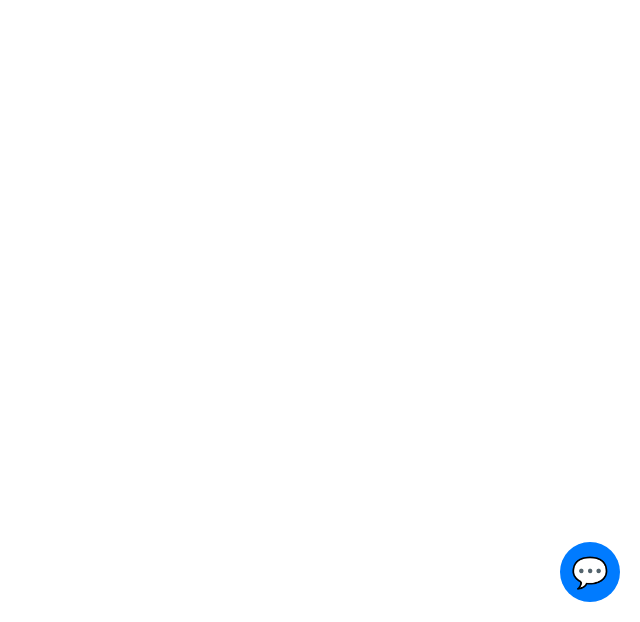
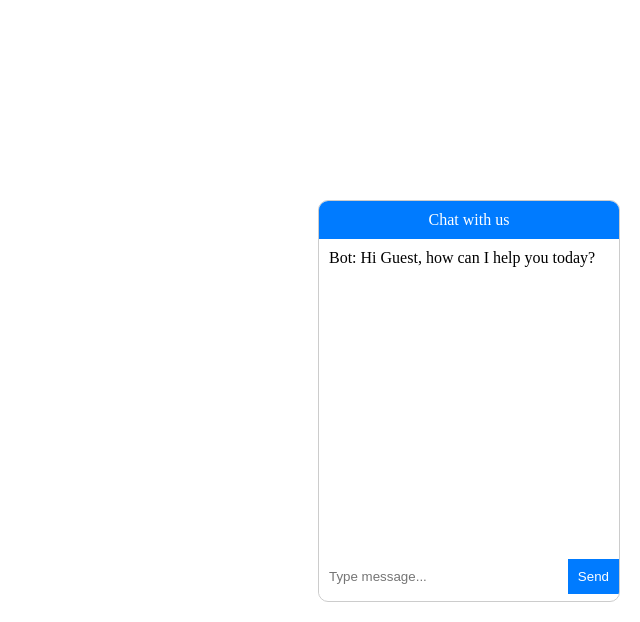
Before and after one commit to KartikNama/Ai-Bot, a Flask app: page / in a window 1280 px wide. Shown: the part 178-800 px from the top of the page, without its empty margins (640-1280 px from the left). Run offline with Flask 3, Linux system fonts and the light colour scheme.

Commit message:
Interface

```diff
--- a/templates/dashboard.html
+++ b/templates/dashboard.html
@@ -3,23 +3,10 @@
 <head>
     <title>Chatbot</title>
     <style>
-        #chatbot-icon {
+        #chatbot-modal {
+            display: block; /* Always visible */
             position: fixed;
             bottom: 20px;
-            right: 20px;
-            background: #007bff;
-            color: #fff;
-            border-radius: 50%;
-            width: 60px;
-            height: 60px;
-            font-size: 30px;
-            border: none;
-            cursor: pointer;
-        }
-        #chatbot-modal {
-            display: none;
-            position: fixed;
-            bottom: 90px;
             right: 20px;
             width: 300px;
             height: 400px;
@@ -56,7 +43,8 @@
     </style>
 </head>
 <body>
-    <button id="chatbot-icon">💬</button>
+
+    <!-- Removed the chatbot icon button -->
     <div id="chatbot-modal">
         <div id="chatbot-header">Chat with us</div>
         <div id="chatbot-messages"></div>
@@ -67,8 +55,6 @@
     </div>
 
     <script>
-        const chatbotIcon = document.getElementById('chatbot-icon');
-        const chatbotModal = document.getElementById('chatbot-modal');
         const chatbotMessages = document.getElementById('chatbot-messages');
         const chatbotUserInput = document.getElementById('chatbot-user-input');
         const chatbotSend = document.getElementById('chatbot-send');
@@ -77,12 +63,8 @@
         const orders = {{ orders | tojson }};
         const token = "{{ token }}";
 
-        chatbotIcon.addEventListener('click', () => {
-            chatbotModal.style.display = chatbotModal.style.display === 'none' ? 'block' : 'none';
-            if (!chatbotMessages.innerHTML.trim()) {
-                addMessage('bot', `Hi ${userName}, how can I help you today?`);
-            }
-        });
+        // Initial welcome message
+        addMessage('bot', `Hi ${userName}, how can I help you today?`);
 
         chatbotSend.addEventListener('click', () => {
             const message = chatbotUserInput.value.trim();
```
